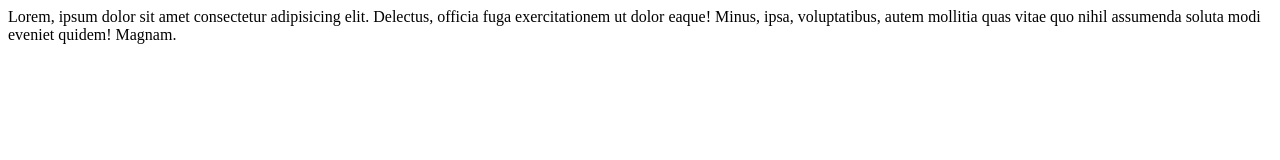
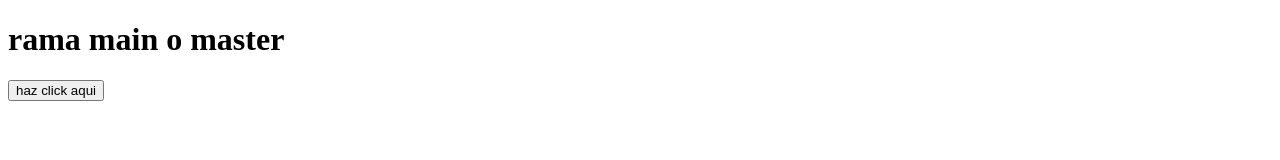
Before and after one commit to Yeferdiaz/Git_Ramas, a plain HTML site: page index.html in a window 1280 px wide. Drawn offline with Linux system fonts and the light colour scheme.

Commit message:
Añadiendo scripts

```diff
--- a/index.html
+++ b/index.html
@@ -2,13 +2,13 @@
 <html lang="en">
 <head>
     <meta charset="UTF-8">
+    <script src="js/js.js"></script>
     <meta http-equiv="X-UA-Compatible" content="IE=edge">
     <meta name="viewport" content="width=device-width, initial-scale=1.0">
     <title>Document</title>
 </head>
 <body>
-
-Lorem, ipsum dolor sit amet consectetur adipisicing elit. Delectus, officia fuga exercitationem ut dolor eaque! Minus, ipsa, voluptatibus, autem mollitia quas vitae quo nihil assumenda soluta modi eveniet quidem! Magnam.
-
+    <h1>rama main o master</h1>
+    <input type="button" onclick="hola()" value="haz click aqui">
 </body>
 </html>
--- /dev/null
+++ b/js/js.js
@@ -0,0 +1,3 @@
+function hola(){
+    alert ("bienvenido a mi pagina Ramas");
+}
```
